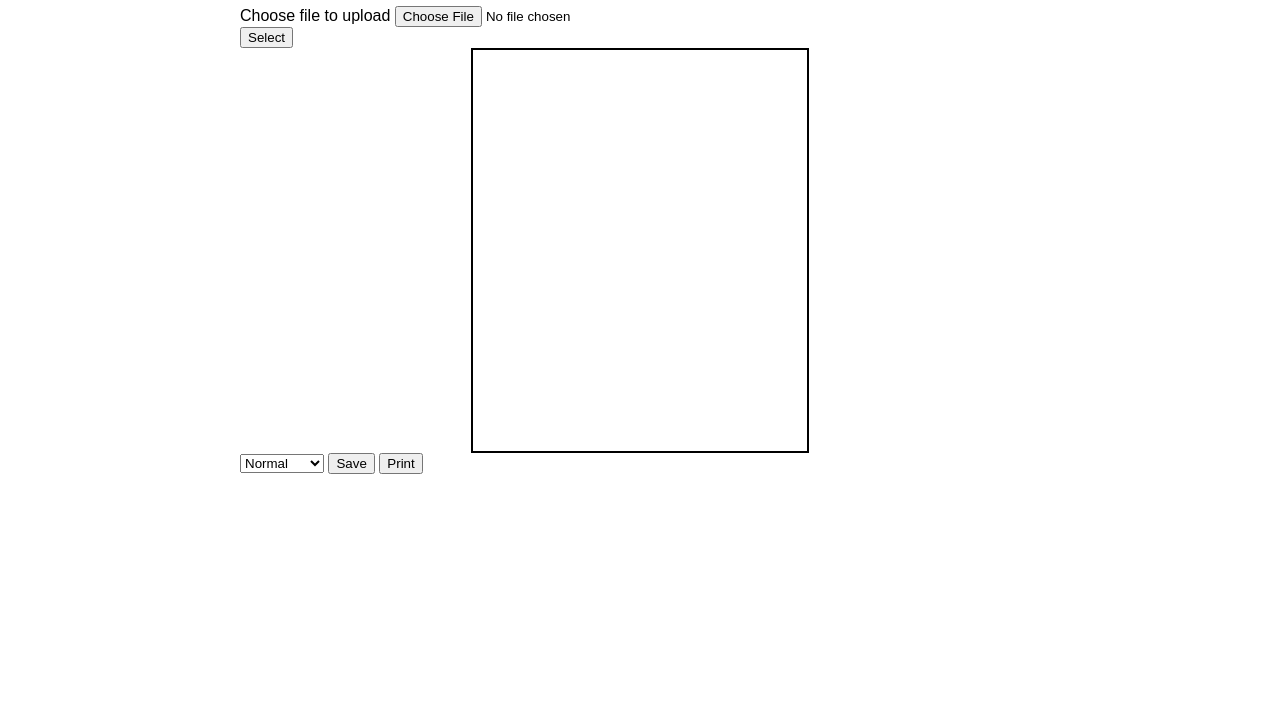
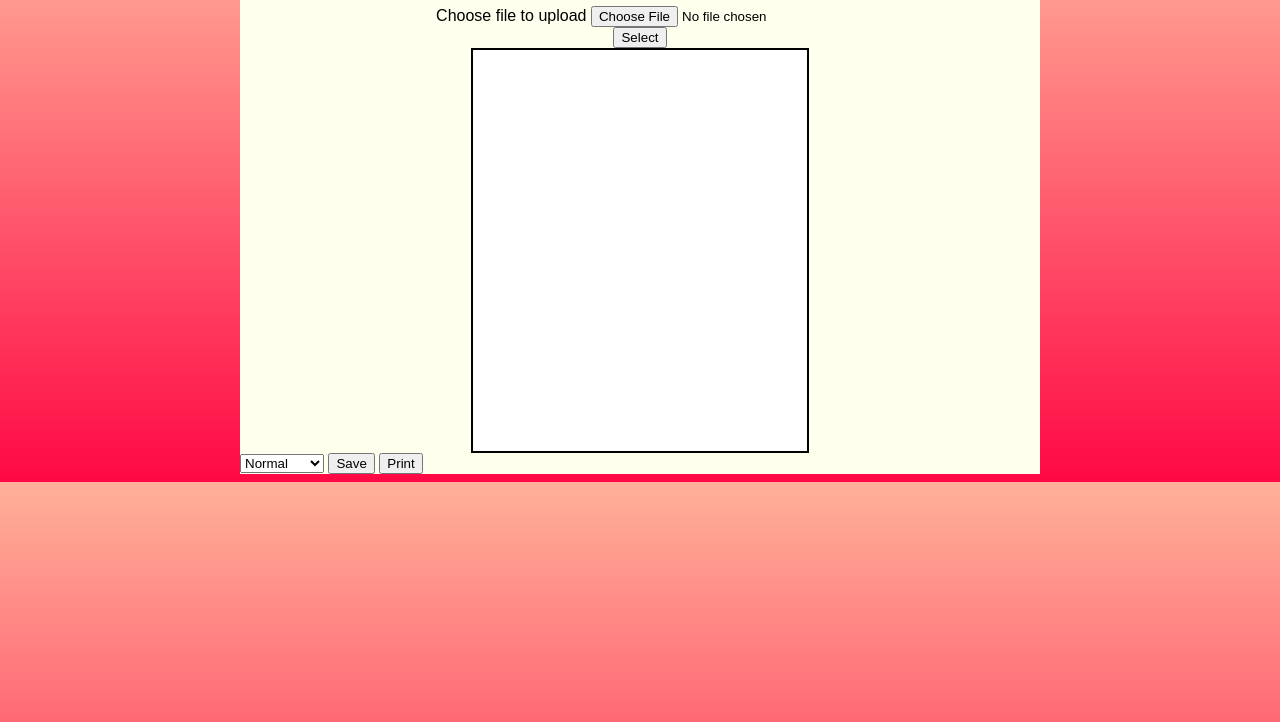
Before and after one commit to blumewas/polaroidmaker, a plain HTML site: page index.html in a window 1280 px wide. Shown: the part 78-800 px from the top of the page. Drawn offline with Linux system fonts and the light colour scheme.

Commit message:
css tweaks

```diff
--- a/index.html
+++ b/index.html
@@ -12,7 +12,7 @@
 <body>
   <div id="app">
     <h1>Image to Polaroid</h1>
-  <div>
+  <div class="formContainer">
     <form id="form" enctype="multipart/form-data">
       <div>
         <label for="file">Choose file to upload</label>
--- a/main.css
+++ b/main.css
@@ -2,6 +2,7 @@
 
 body {
   font-family: Arial, Helvetica, sans-serif;
+  background-image: linear-gradient(to top, #ff0844 0%, #ffb199 100%);;
 }
 
 h1 {
@@ -20,6 +21,7 @@ canvas {
 #app {
   width: 800px;
   margin: 0 auto;
+  background-color: #ffe;
 }
 
 #saveCanvas {
@@ -30,3 +32,7 @@ canvas {
   display: flex;
   justify-content: center;
 }
+
+.formContainer {
+  text-align: center;
+}
```
